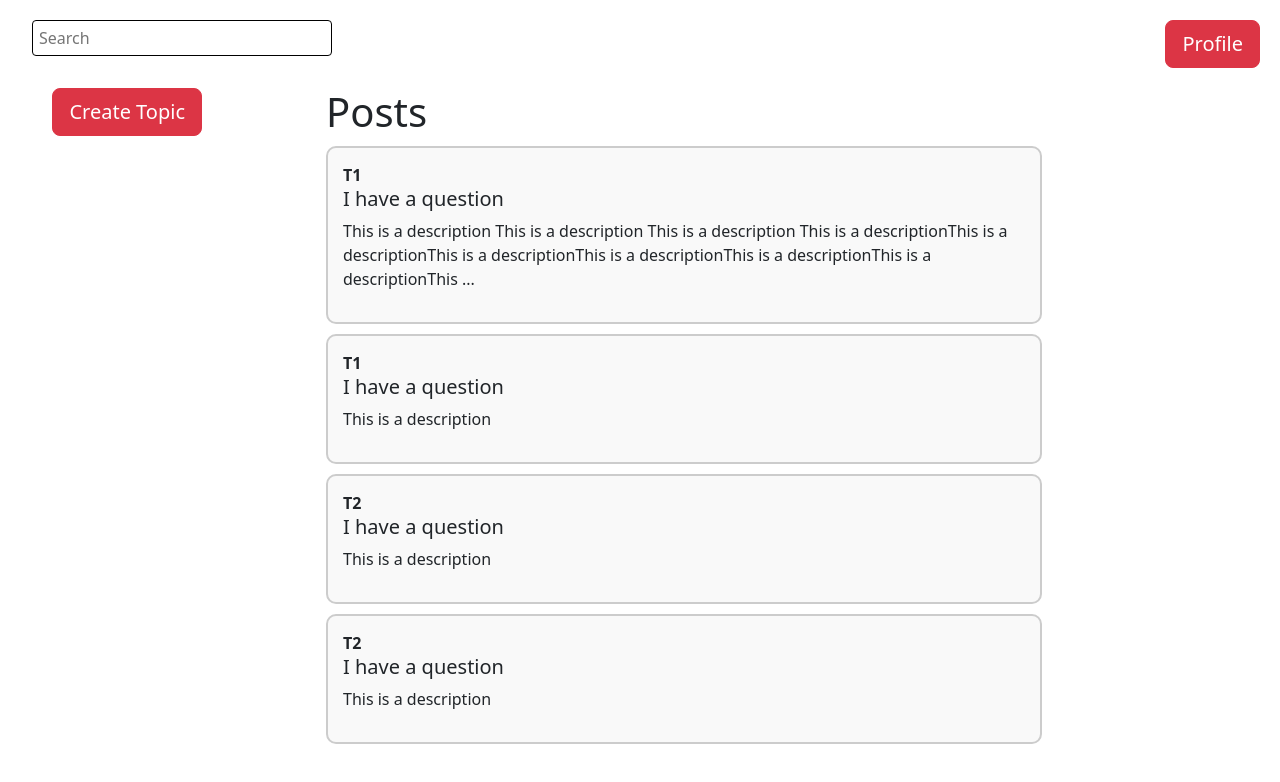
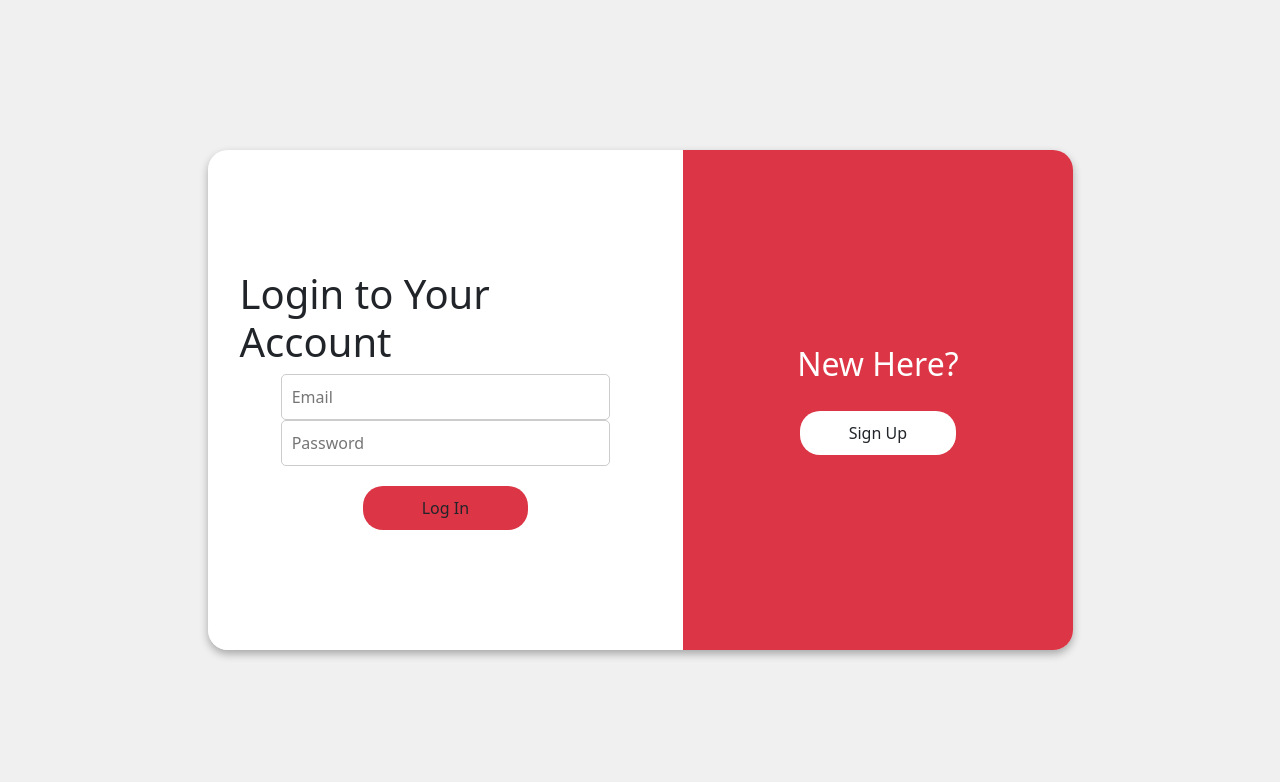
Before and after one commit to ssloth1/chatterbox-react-app, a React (Create React App) app: page / in a window 1280 px wide. Shown: the top 782 px of the page. Built offline with nearby package versions, Linux system fonts and the light colour scheme.

Commit message:
Login and Signup Page added

```diff
--- a/src/App.tsx
+++ b/src/App.tsx
@@ -2,6 +2,8 @@ import { Routes, Route } from "react-router";
 import { BrowserRouter } from "react-router-dom";
 import HomePage from "./HomePage";
 import PostPage from "./PostPage";
+import LoginPage from"./Login";
+import SignUpPage from "./Signup";
 import store from "./store";
 import { Provider } from "react-redux";
 
@@ -11,7 +13,9 @@ function App() {
     <Provider store={store}>
       <BrowserRouter>
         <Routes>
-          <Route path="/" element={<HomePage />} />
+          <Route path="/" element={<LoginPage />} />
+          <Route path="/SignUp" element={<SignUpPage/>}/>
+          <Route path="/Home" element={<HomePage/>}/>
           <Route path="/:pid" element={<PostPage />} />
         </Routes>
       </BrowserRouter>
--- a/src/HomePage/styles.css
+++ b/src/HomePage/styles.css
@@ -13,8 +13,8 @@
   }
 
   .btn-danger {
-    background-color: #ff4500;
-    border-color: #ff4500;
+    /* background-color: #ff4500;
+    border-color: #ff4500; */
     padding: 0.5rem 1rem;
   }
 
--- /dev/null
+++ b/src/Login/index.tsx
@@ -0,0 +1,39 @@
+import React from "react";
+import "./styles.css";
+import { Link } from "react-router-dom";
+
+export default function LoginPage() {
+  return (
+    <div className="vh-100 d-flex justify-content-center align-items-center">
+      <div className="login-container">
+        <div className="login-section">
+          <h1>Login to Your Account</h1>
+          <input type="email" placeholder="Email" />
+          <input type="password" placeholder="Password" />
+          <button className="btn-login">
+            {" "}
+            <Link
+              to={`/Home`}
+              className="link-dark link-underline link-underline-opacity-0 link-underline-opacity-100-hover"
+            >
+              Log In
+            </Link>
+          </button>
+        </div>
+        <div className="signup-section">
+          <h2>New Here?</h2>
+
+          <button className="btn-signup">
+            {" "}
+            <Link
+              to={`/SignUp`}
+              className="link-dark link-underline link-underline-opacity-0 link-underline-opacity-100-hover"
+            >
+              Sign Up{" "}
+            </Link>
+          </button>
+        </div>
+      </div>
+    </div>
+  );
+}
--- /dev/null
+++ b/src/Login/styles.css
@@ -0,0 +1,67 @@
+
+.vh-100 {
+    display: flex;
+    justify-content: center;
+    align-items: center;
+    height: 100vh;
+    width: 100vw;
+    margin: 0;
+    position: relative;
+    background-color: #f0f0f0;
+}
+
+.login-container {
+    display: flex;
+    width: 865px;
+    height: 500px;
+    border-radius: 20px;
+    overflow: hidden;
+    box-shadow: 0 4px 8px rgba(0, 0, 0, 0.3);
+}
+
+.login-section {
+    background-color: white;
+    width: 55%;
+    display: flex;
+    flex-direction: column;
+    justify-content: center;
+    align-items: center;
+    padding: 2rem;
+}
+
+.signup-section {
+    background-color: #dc3545;
+    width: 45%;
+    display: flex;
+    flex-direction: column;
+    justify-content: center;
+    align-items: center;
+    color: white;
+}
+
+input {
+    width: 80%;
+    padding: 10px;
+    margin: 10px 0;
+    border-radius: 5px;
+    border: 1px solid #ccc;
+}
+
+.btn-login, .btn-signup {
+    width: 40%;
+    padding: 10px;
+    margin-top: 20px;
+    border-radius: 20px;
+    border: none;
+    cursor: pointer;
+}
+
+.btn-login {
+    background-color: #dc3545;
+    color: white;
+}
+
+.btn-signup {
+    background-color: white;
+    color: #1E6C87;
+}
--- a/src/PostPage/index.tsx
+++ b/src/PostPage/index.tsx
@@ -10,13 +10,12 @@ export default function PostPage() {
   const dispatch = useDispatch();
   const { posts } = useSelector((state: any) => state.postsReducer);
 
-  // Find the specific post using the pid
   const post = posts.find((p: any) => p._id === pid);
 
   const handleDelete = (postId: string) => {
     if (window.confirm("Are you sure you want to delete this post?")) {
       dispatch(deletePost(postId));
-      navigate('/');
+      navigate('/Home');
     }
   };
 
@@ -35,7 +34,7 @@ export default function PostPage() {
         </div>
         <div className="col col-6">
           <div className="button-container">
-            <Link to="/" className="link-dark link-underline link-underline-opacity-0 link-underline-opacity-100-hover">
+            <Link to="/Home" className="link-dark link-underline link-underline-opacity-0 link-underline-opacity-100-hover">
               <button className="btn btn-lg btn-danger me-1 float-end full-width">
                 Home Page
               </button>
--- a/src/PostPage/styles.css
+++ b/src/PostPage/styles.css
@@ -13,8 +13,8 @@
   }
 
   .btn-danger {
-    background-color: #ff4500;
-    border-color: #ff4500;
+    /* background-color: #ff4500;
+    border-color: #ff4500; */
     padding: 0.5rem 1rem;
   }
 
--- /dev/null
+++ b/src/Signup/index.tsx
@@ -0,0 +1,46 @@
+import React, { useState } from "react";
+import "./styles.css";
+import { Link } from "react-router-dom";
+
+export default function SignUpPage() {
+  return (
+    <div className="vh-100 d-flex justify-content-center align-items-center">
+      <div className="signup-container">
+        <div className="logIn-section">
+          <h2>Welcome Back</h2>
+          <button className="btn-logIn">
+            {" "}
+            <Link
+              to={`/`}
+              className="link-dark link-underline link-underline-opacity-0 link-underline-opacity-100-hover"
+            >
+              Log In
+            </Link>
+          </button>
+        </div>
+        <div className="signUp-section">
+          <h1>Create Account</h1>
+          <input type="text" placeholder="First Name" />
+
+          <input type="text" placeholder="Last Name" />
+
+          <input type="email" placeholder="Email" />
+
+          <input type="password" placeholder="Password" />
+
+          <input type="date" />
+
+          <button className="btn-signUp">
+            {" "}
+            <Link
+              to={`/`}
+              className="link-dark link-underline link-underline-opacity-0 link-underline-opacity-100-hover"
+            >
+              Sign Up
+            </Link>
+          </button>
+        </div>
+      </div>
+    </div>
+  );
+}
--- /dev/null
+++ b/src/Signup/styles.css
@@ -0,0 +1,77 @@
+
+.vh-100 {
+    display: flex;
+    justify-content: center;
+    align-items: center;
+    height: 100vh;
+    width: 100vw;
+    margin: 0;
+    position: relative;
+    background-color: #f0f0f0;
+}
+
+.signup-container {
+    display: flex;
+    width: 865px;
+    height: 500px;
+    border-radius: 20px;
+    overflow: hidden;
+    box-shadow: 0 4px 8px rgba(0, 0, 0, 0.3);
+}
+
+.signUp-section {
+    background-color: white;
+    width: 55%;
+    display: flex;
+    flex-direction: column;
+    justify-content: center;
+    align-items: center;
+    padding-top: 0;
+}
+
+.logIn-section {
+    background-color: #dc3545;
+    width: 45%;
+    display: flex;
+    flex-direction: column;
+    justify-content: center;
+    align-items: center;
+    color: white;
+}
+
+input {
+    width: 80%;
+    padding: 10px;
+    margin: 10px 0;
+    border-radius: 5px;
+    border: 1px solid #ccc;
+}
+
+.btn-logIn, .btn-signUp {
+    width: 40%;
+    padding: 10px;
+    margin-top: 20px;
+    border-radius: 20px;
+    border: none;
+    cursor: pointer;
+}
+
+.btn-signUp {
+    background-color: #dc3545;
+    color: white;
+}
+
+.btn-logIn {
+    background-color: white;
+    color: #1E6C87;
+}
+
+.error-text {
+    color: red;
+    font-size: 0.65rem;
+    text-align: left;
+    width: 80%;
+    margin-left: auto;
+    margin-right: auto;
+    padding: 0;
+}
```
